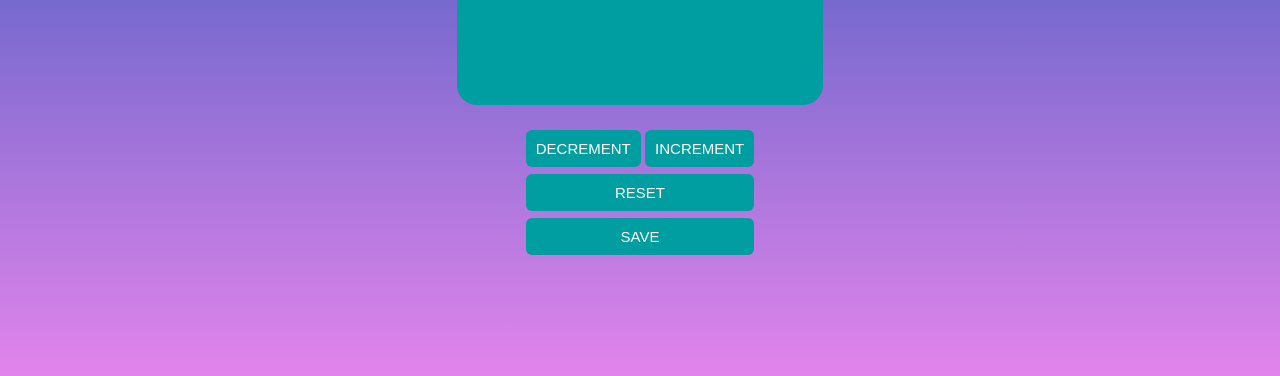
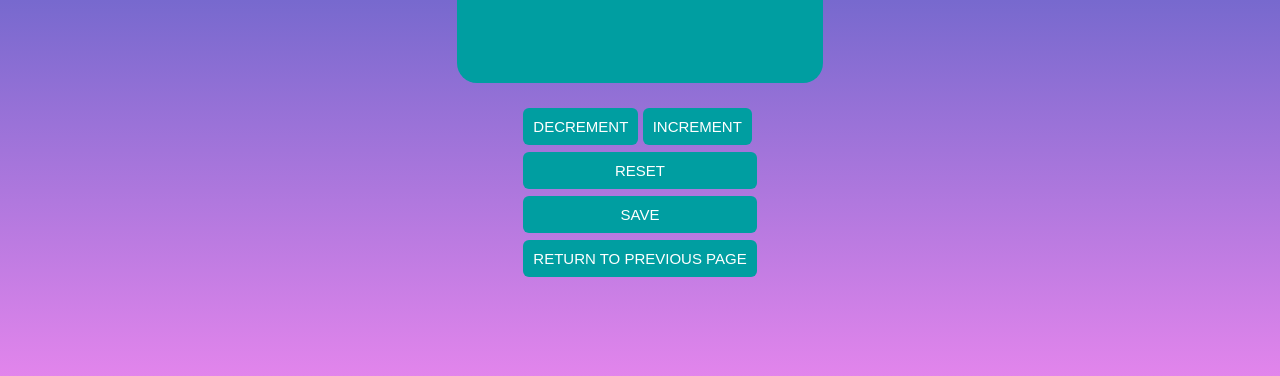
Before and after one commit to 7umair-ahmed7/ShowJect, a plain HTML site: page pages/fi-count.html in a window 1280 px wide. Shown: the part 420-796 px from the top of the page. Drawn offline with Linux system fonts and the light colour scheme.

Commit message:
return button added in count

```diff
--- a/css/fi-count.css
+++ b/css/fi-count.css
@@ -64,3 +64,7 @@
     background: rgb(0, 121, 123);
 
 }
+.bg-container #return a{
+    text-decoration: none;
+    color: white;
+}
--- a/pages/fi-count.html
+++ b/pages/fi-count.html
@@ -28,6 +28,7 @@
             </span>
             <button id="reset">Reset</button>
             <button id="save">Save</button>
+            <button id="return"><a href="/pages/projects.html">Return to Previous page</a></button>
         </div>
     </div>
     <script src="/js/fi-count-script.js"></script>
```
